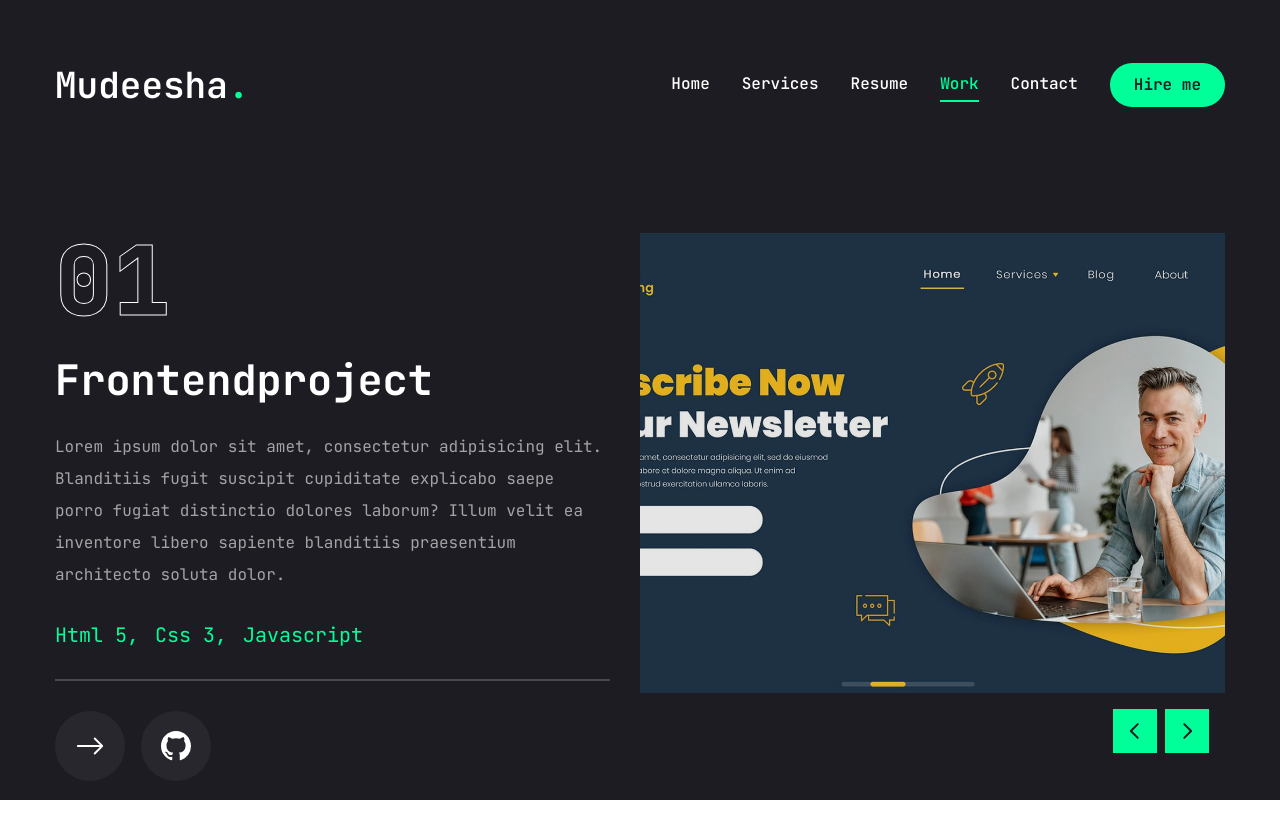
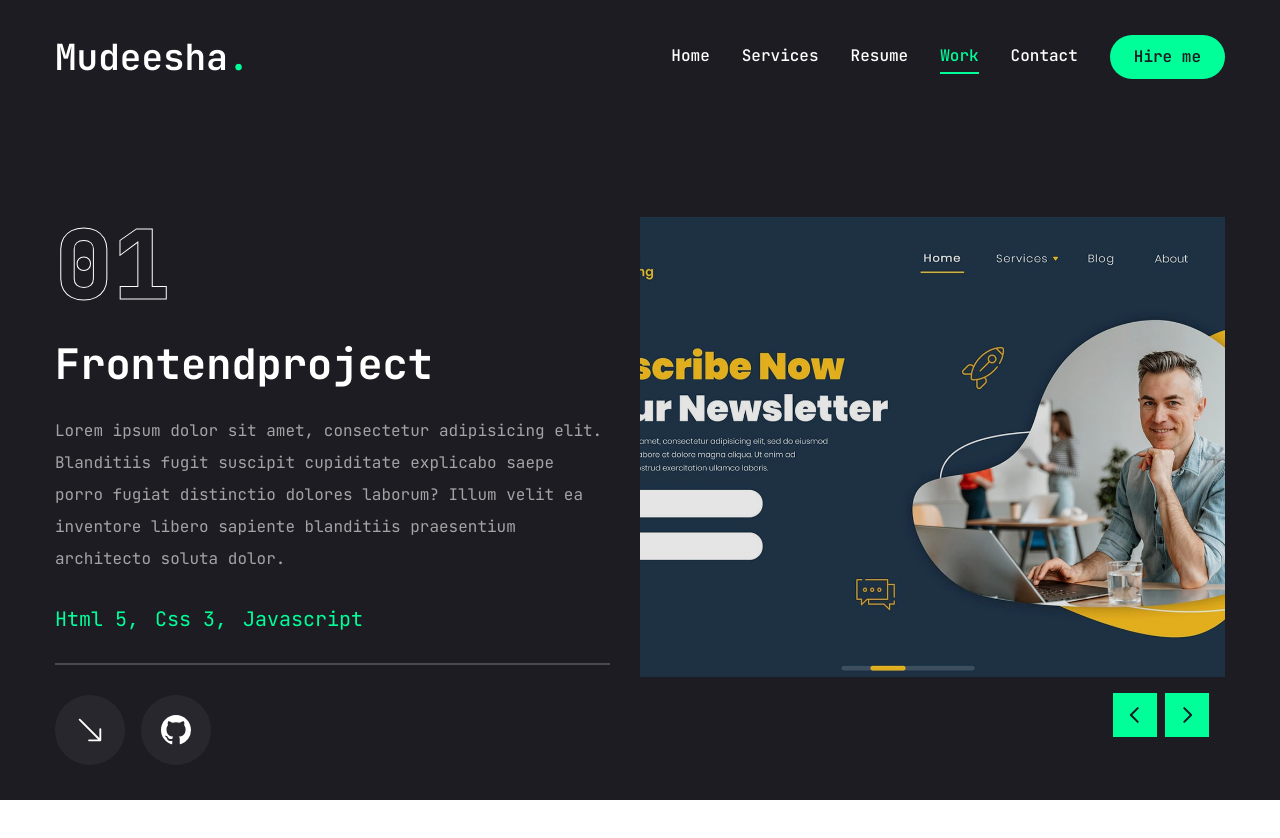
Before and after one commit to mudeesha/portfolio, a Next.js app: page /work in a window 1280 px wide. Shown: the top 838 px of the page. Built offline with nearby package versions, Linux system fonts and the light colour scheme.

Commit message:
update button styles

```diff
--- a/app/contact/page.jsx
+++ b/app/contact/page.jsx
@@ -43,7 +43,7 @@ const Contact = () => {
         initial={{opacity: 0}}
         animate={{opacity: 1, transition: {delay: 2.4, duration: 0.4, ease: "easeIn"}
       }}
-      className="py-6"
+      className="py-6 xl:py-0"
       >
         <div className="container mx-auto">
           <div className="flex flex-col xl:flex-row gap-[30px]">
@@ -52,7 +52,7 @@ const Contact = () => {
               <form className="flex flex-col gap-6 p-10 bg-[#27272c] rounded-xl">
                 <h3 className="text-4xl text-accent">let's work together</h3>
                 <p className="text-white/60">
-                  Lorem ipsum dolor sit, amet consectetur adipisicing elit. Sequi neque corrupti eaque fuga delectus unde aliquam atque non officia, cumque consequatur, dolores odit? Tempora soluta veritatis, voluptas molestias voluptate perferendis?
+                  Lorem ipsum dolor sit, amet consectetur adipisicing elit. Sequi neque corrupti eaque fuga delectus unde aliquam atque non officia, cumque consequatur, dolores odit?
                 </p>
 
                 <div className="grid grid-cols-1 md:grid-cols-2 gap-6">
--- a/app/resume/page.jsx
+++ b/app/resume/page.jsx
@@ -140,7 +140,7 @@ const Resume = () => {
   return (
     <motion.div initial={{opacity: 0}} animate={{opacity: 1, transition: {delay: 2.4, duration: 0.4, ease: "easeIn"},
     }}
-    className="min-h-[80vh] flex items-center justify-center py-12 xl:py-0"
+    className="min-h-[80vh] flex items-center justify-center py-12"
     >
       <div className="container mx-auto">
         <Tabs defaultValue="experience" className="flex flex-col xl:flex-row gap-[60px]">
--- a/app/services/page.jsx
+++ b/app/services/page.jsx
@@ -34,7 +34,7 @@ import { motion } from 'framer-motion';
 
 const Services = () => {
   return (
-    <section className="min-h-[80vh] flex flex-col justify-center py-12 xl:py-0">
+    <section className="min-h-[80vh] flex flex-col justify-center py-12 xl:py-8">
       <div className="container mx-auto">
         <motion.div
           initial={{opacity: 0}}
--- a/app/work/page.jsx
+++ b/app/work/page.jsx
@@ -6,7 +6,7 @@ import React, { useState } from "react";
 import {Swiper, SwiperSlide } from "swiper/react";
 import "swiper/css";
 
-import { BsArrowRight, BsGithub } from "react-icons/bs";
+import { BsArrowDownRight, BsGithub } from "react-icons/bs";
 
 import {
   Tooltip,
@@ -68,7 +68,7 @@ const Work = () => {
   }
 
   return (
-    <motion.div initial={{opacity: 0}} animate={{opacity: 1, transition: {delay: 2.4, duration: 0.4, ease: "easeIn"}}} className="min-h-[80vh] flex-col justify-center py-12 xl:px-0">
+    <motion.div initial={{opacity: 0}} animate={{opacity: 1, transition: {delay: 2.4, duration: 0.4, ease: "easeIn"}}} className="min-h-[80vh] flex-col justify-center py-12 xl:py-22 xl:px-0">
       <div className="container mx-auto">
         <div className="flex flex-col xl:flex-row xl:gap-[30px]">
           <div className="w-full xl:w-[50%] xl:h-[460px] flex flex-col xl:justify-between order-2 xl:order-none">
@@ -103,7 +103,7 @@ const Work = () => {
                     <Tooltip>
 
                       <TooltipTrigger className="w-[70px] h-[70px] rounded-full bg-white/5 flex justify-center items-center group">
-                        <BsArrowRight className="text-white text-3xl group-hover:text-accent" />
+                        <BsArrowDownRight className="text-white text-3xl transition-transform duration-300 group-hover:-rotate-45 group-hover:text-accent" />
                       </TooltipTrigger>
 
                       <TooltipContent>
@@ -156,7 +156,8 @@ const Work = () => {
 
               <WorkSliderBtns
                 containerStyles="flex gap-2 absolute left-0 right-0 bottom-[calc(50%-22px)] justify-between px-4 z-20 xl:bottom-0 xl:right-0 xl:left-auto xl:w-max xl:justify-none"
-                btnStyles="bg-accent hover:bg-accent-hover text-primary text-[22px] w-[44px] h-[44px] flex justify-center items-center transition-all"
+                btnStyles="group bg-white/5 hover:bg-white/10 text-white xl:bg-accent xl:hover:bg-accent-hover xl:text-primary text-[22px] w-[44px] h-[44px] flex justify-center items-center transition-all rounded-full xl:rounded-none"
+                iconsStyles="text-white group-hover:text-accent xl:text-primary xl:group-hover:text-primary transition-colors duration-300"
               />
 
             </Swiper>
--- a/components/Header.jsx
+++ b/components/Header.jsx
@@ -6,7 +6,7 @@ import MobileNav from './MobileNav';
 
 const Header = () => {
   return (
-    <header className="py-8 xl:py-12 text-white">
+    <header className="py-8 xl:py-5 text-white">
       <div className="container mx-auto flex justify-between items-center">
         {/* logo */}
         <Link href="/" className="block">
--- a/components/WorkSliderBtns.jsx
+++ b/components/WorkSliderBtns.jsx
@@ -3,19 +3,25 @@
 import { useSwiper } from "swiper/react";
 import { PiCaretLeftBold, PiCaretRightBold } from "react-icons/pi";
 
-const WorkSliderBtns = ({containerStyles, btnStyles, iconsStyles}) => {
+const WorkSliderBtns = ({ containerStyles, btnStyles, iconsStyles }) => {
   const swiper = useSwiper();
 
   return (
     <div className={containerStyles}>
-        <button className={btnStyles} onClick={()=> swiper.slidePrev()}>
-            <PiCaretLeftBold className={iconsStyles}/>
-        </button>
-        <button className={btnStyles} onClick={()=> swiper.slideNext()}>
-            <PiCaretRightBold className={iconsStyles} />
-        </button>
+      <button
+        className={`${btnStyles} cursor-pointer`}
+        onClick={() => swiper.slidePrev()}
+      >
+        <PiCaretLeftBold className={iconsStyles} />
+      </button>
+      <button
+        className={`${btnStyles} cursor-pointer`}
+        onClick={() => swiper.slideNext()}
+      >
+        <PiCaretRightBold className={iconsStyles} />
+      </button>
     </div>
-  )
-}
+  );
+};
 
-export default WorkSliderBtns
+export default WorkSliderBtns;
--- a/components/ui/button.jsx
+++ b/components/ui/button.jsx
@@ -5,13 +5,14 @@ import { cva } from "class-variance-authority";
 import { cn } from "@/lib/utils"
 
 const buttonVariants = cva(
-  "inline-flex items-center justify-center whitespace-nowrap rounded-full text-base font-semibold ring-offset-white transition-colors",
+  "inline-flex items-center justify-center whitespace-nowrap rounded-full text-base font-semibold ring-offset-white transition-colors cursor-pointer",
+
   {
     variants: {
       variant: {
         default: "bg-accent text-primary hover:bg-accent-hover",
         primary: "bg-primary text-white",
-        outline: "border border-accent bg-tranparent text-accent hover:bg-accent hover:text-primary",
+        outline: "border border-accent bg-transparent text-accent hover:bg-accent hover:text-primary",
       },
       size: {
         default: "h-[44px] px-6",
```
